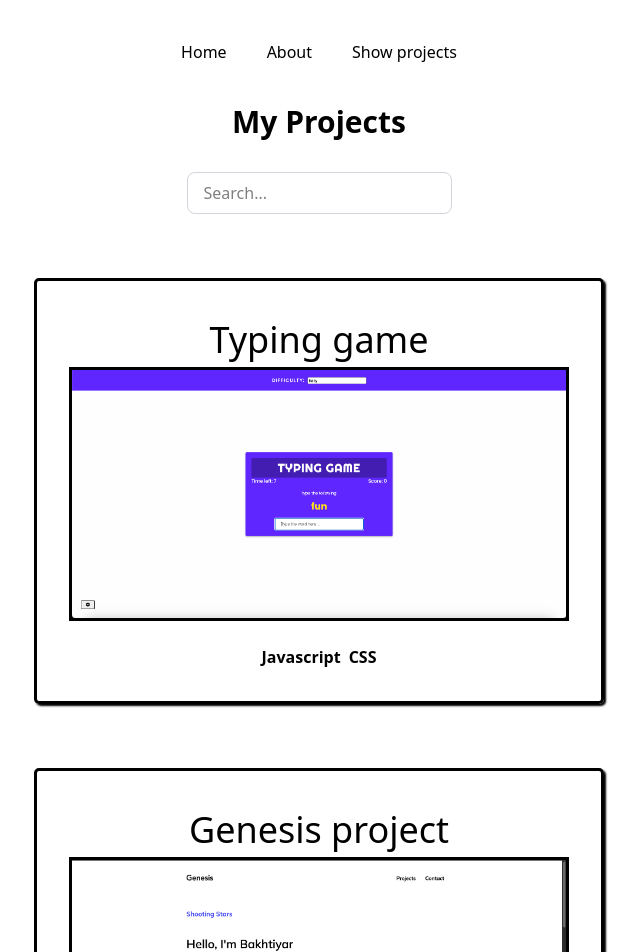
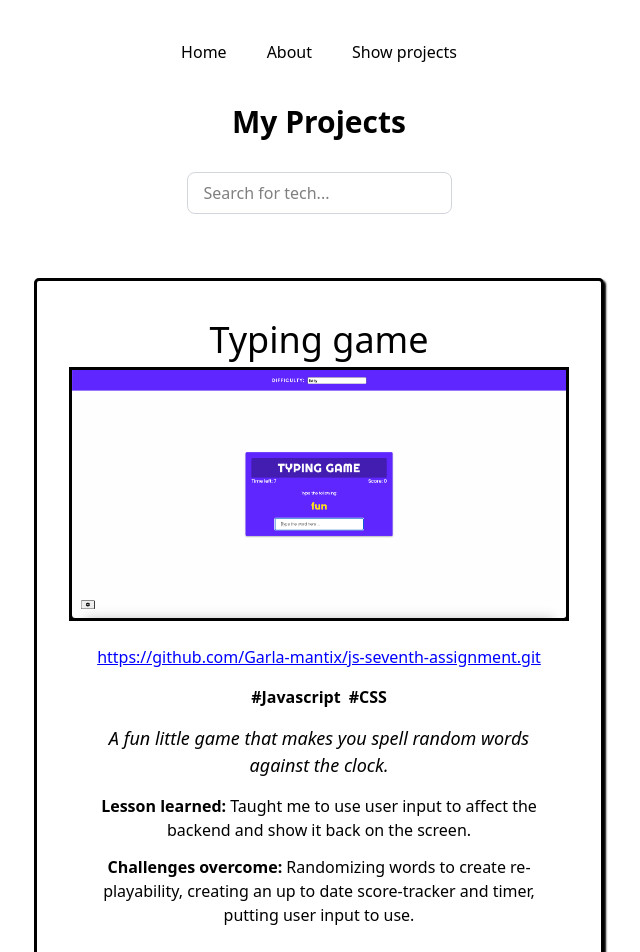
Before and after one commit to Garla-mantix/first-react-app, a React (Vite) app: page /portfolio in a window 1280 px wide. Shown: the top 952 px of the page, without its empty margins (321-961 px from the left). Built offline with nearby package versions, Linux system fonts and the light colour scheme.

Commit message:
new structure done

```diff
--- a/src/Pages/Portfolio.jsx
+++ b/src/Pages/Portfolio.jsx
@@ -21,7 +21,6 @@ const Portfolio = () => {
       tech: ["Javascript", "CSS"],
       func: "A fun little game that makes you spell random words against the clock.",
       lesson: "Taught me to use user input to affect the backend and show it back on the screen.",
-      role: "Solo project",
       challenge: "Randomizing words to create re-playability, creating an up to date score-tracker and timer, putting user input to use.",
     },
     {
@@ -31,7 +30,6 @@ const Portfolio = () => {
       tech: ["Javascript", "SCSS"],
       func: "A functional website for a portfolio.",
       lesson: "Taught me to execute a design from Figma and make it into a reality.",
-      role: "Solo project",
       challenge: "Recreating design from Figma, making a dynamic user experience with responsive design.",
     },
     {
@@ -41,7 +39,6 @@ const Portfolio = () => {
       tech: ["Javascript", "HTML"],
       func: "A simple banking app that allows you to deposit and withdraw money from your account.",
       lesson: "Taught me to display the effects of user input.",
-      role: "Solo project",
       challenge: "Using the most basic tools to create a functioning app with an intuitive user experience.",
     },
   ];
@@ -72,10 +69,20 @@ const Portfolio = () => {
   <div>
     <h2 className="text-3xl font-semibold text-center">My Projects</h2>
     <div className="flex justify-center mt-8 max-w-7x1 mx-auto">
-      <input type="text" className="border border-gray-300 rounded-lg px-4 py-2" placeholder="Search..." value={search} onChange={(e) => setSearch(e.target.value)} />
+      <input type="text" className="border border-gray-300 rounded-lg px-4 py-2" placeholder="Search for tech..." value={search} onChange={(e) => setSearch(e.target.value)} />
     </div>
     <div className="flex justify-center mt-8 flex-wrap max-w-7x1 mx-auto">
-      {projects.filter((item) => (item.tech.some((tech) => tech.toLowerCase().includes(search.toLowerCase())))).map((item, index) => (<Card key={index} title={item.title} tech={item.tech} screenshot={item.screenshot}  />))}
+      {projects.filter((item) => (item.tech.some((tech) => tech.toLowerCase().includes(search.toLowerCase())))).map((item, index) => (
+        <Card key={index}
+        title={item.title}
+        tech={item.tech}
+        screenshot={item.screenshot}
+        github={item.github}
+        func={item.func}
+        lesson={item.lesson}
+        role={item.role}
+        challenge={item.challenge}
+          />))}
     </div>
   </div>
   );
--- a/src/card.css
+++ b/src/card.css
@@ -12,10 +12,12 @@
     box-shadow: 2px 2px 2px;
     max-width: 50em;
     margin: 2em;
+    text-align: center;
 }
 
 .project-info__item {
    max-width: 450px;
+   margin-bottom: 0.8em;
 }
 
 .project-title {
@@ -25,8 +27,19 @@
 .project-github {
     text-decoration: underline;
     color: blue;
+    margin-bottom: 1em;
 }
 
 .project-tech {
     font-weight: 700;
+    margin-bottom: 1em;
 }
+
+span {
+    font-weight: 700;
+}
+
+.fun {
+    font-style: italic;
+    font-size: 18px;
+}
--- a/src/components/Hero.jsx
+++ b/src/components/Hero.jsx
@@ -52,34 +52,22 @@ export default function Hero() {
                 <Card
                   title="Typing game"
                   screenshot={screenshot1}
-                  github="https://github.com/Garla-mantix/js-seventh-assignment.git"
-                  tech={["Javascript", "CSS"]}
+                  tech={["#Javascript", "#CSS"]}
                   func="A fun little game that makes you spell random words against the clock."
-                  lesson="Taught me to use user input to affect the backend and show it back on the screen."
-                  role="Solo project"
-                  challenge="Randomizing words to create re-playability, creating an up to date score-tracker and timer, putting user input to use."
                 />
 
                 <Card
                   title="Genesis project"
                   screenshot={screenshot2}
-                  github="https://github.com/Garla-mantix/genesis-portfolio.git"
-                  tech={["Javascript", "CSS"]}
+                  tech={["#Javascript", "#SCSS"]}
                   func="A functional website for a portfolio."
-                  lesson="Taught me to execute a design from Figma and make it into a reality."
-                  role="Solo project"
-                  challenge="Recreating design from Figma, making a dynamic user experience with responsive design."
                 />
 
                 <Card
                   title="Bank app"
                   screenshot={screenshot3}
-                  github="https://github.com/Garla-mantix/js-fifth-assignment.git"
-                  tech={["Javascript", "CSS"]}
+                  tech={["#Javascript", "#HTML"]}
                   func="A simple banking app that allows you to deposit and withdraw money from your account."
-                  lesson="Taught me to display the effects of user input."
-                  role="Solo project"
-                  challenge="Using the most basic tools to create a functioning app with an intuitive user experience."
                 />
               </div>
             </div>
--- a/src/components/card.jsx
+++ b/src/components/card.jsx
@@ -20,14 +20,13 @@ function Card(props) {
           <h2 className="project-title">{props.title}</h2>
           <img src={props.screenshot} alt="a screenshot" className="project-screenshot" />
         </div>
-
         <a href={props.github} className="project-github">{props.github}</a>
-        <ul className="project-tech flex gap-2">{props.tech.map((item, index) => (<li key={index}>{item}</li>))}</ul>
+        <ul className="project-tech flex gap-2">{props.tech.map((item, index) => (<li key={index}>#{item}</li>))}</ul>
         <ul className="project-info">
-          <li className="project-info__item">{props.func}</li>
-          <li className="project-info__item">{props.lesson}</li>
+          <li className="project-info__item fun">{props.func}</li>
+          {props.lesson && <li className="project-info__item"><span>Lesson learned: </span>{props.lesson}</li>}
           <li className="project-info__item">{props.role}</li>
-          <li className="project-info__item">{props.challenge}</li>
+          {props.challenge && <li className="project-info__item"><span>Challenges overcome: </span>{props.challenge}</li>}
         </ul>
         {isOpen && (<Pop onClose={() => setIsOpen(false)} popupInfo={popupInfo} />)}
       </div>
```
